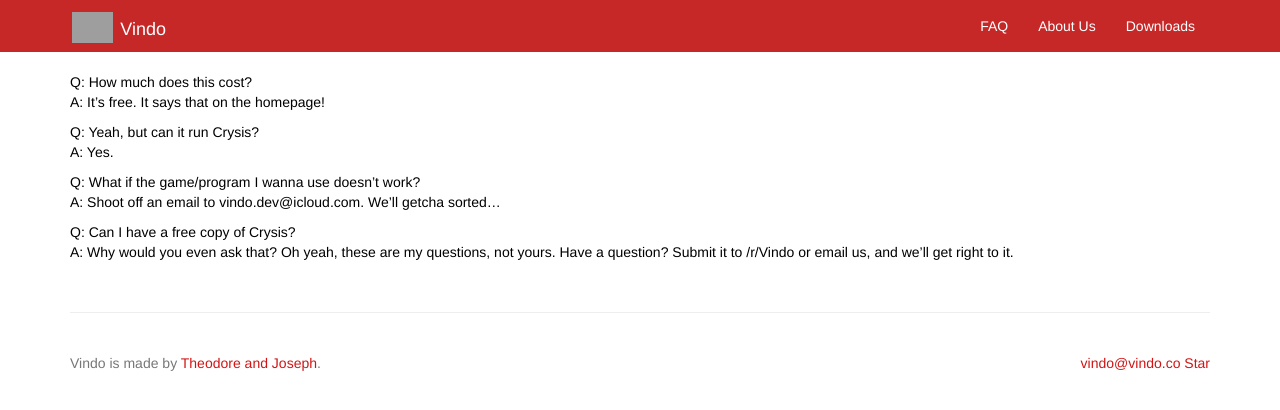
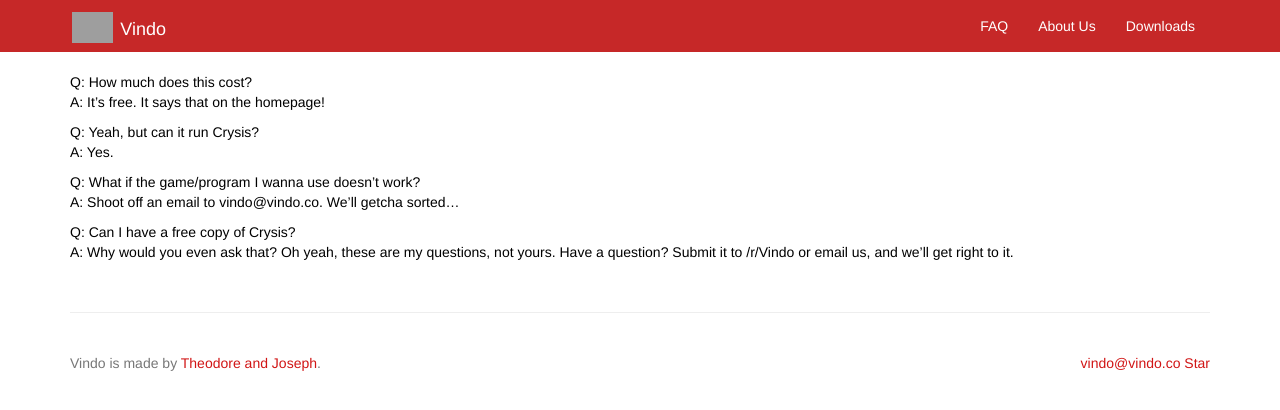
Before and after one commit to vindo-app/vindo, a Jekyll site: the page built from faq.md, in a window 1280 px wide. Shown: the top 410 px of the page. Built offline with Jekyll 4.4.1, drawn with Linux system fonts in a browser that asks for light colours; nearby versions of some CDN libraries; comment, search, counter and statistics services are not loaded; grey boxes are pictures that could not be loaded.

Commit message:
fix email

```diff
--- a/faq.md
+++ b/faq.md
@@ -11,7 +11,7 @@ Q: Yeah, but can it run Crysis?
 A: Yes. <!-- insert screenshot here -->
 
 Q: What if the game/program I wanna use doesn't work?
-A: Shoot off an email to vindo.dev@icloud.com. We'll getcha sorted...
+A: Shoot off an email to vindo@vindo.co. We'll getcha sorted...
 
 Q: Can I have a free copy of Crysis?
 A: Why would you even ask that? Oh yeah, these are my questions, not yours. Have a question? Submit it to /r/Vindo or email us, and we'll get right to it.
```
